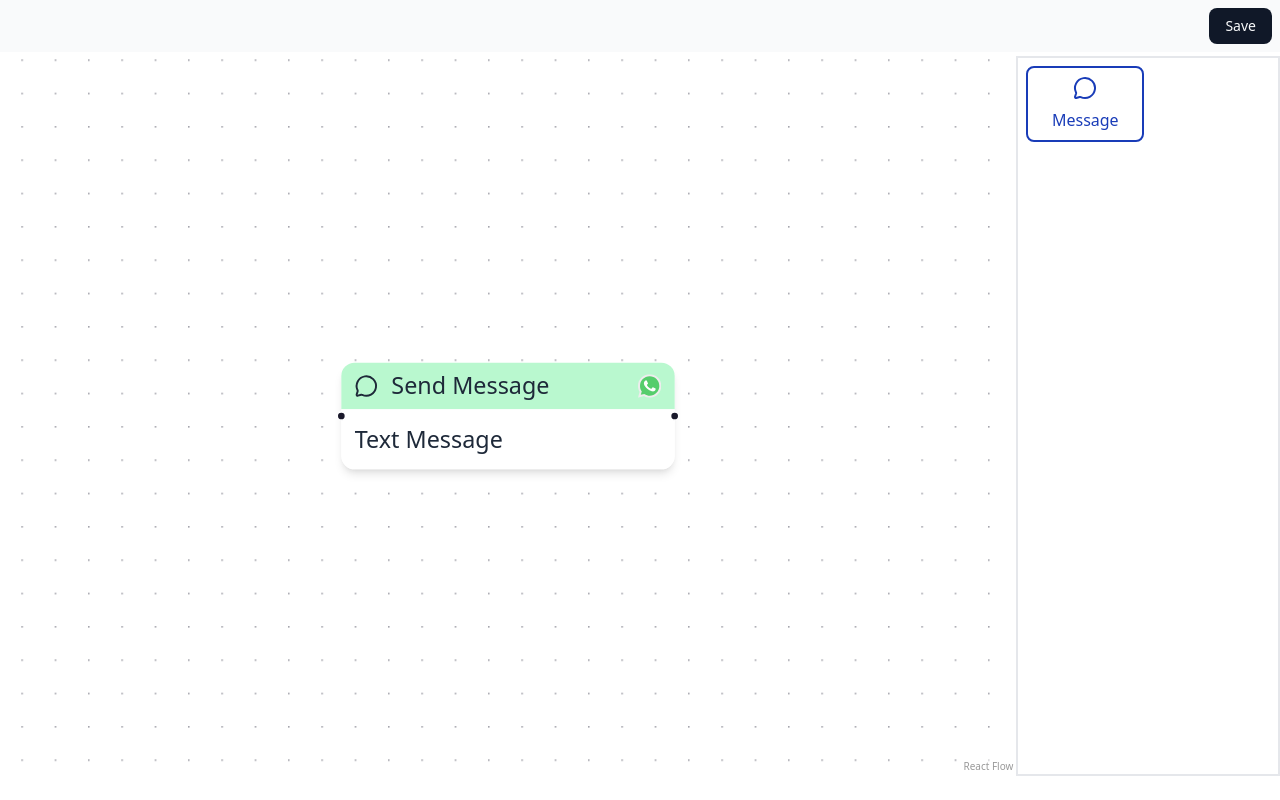
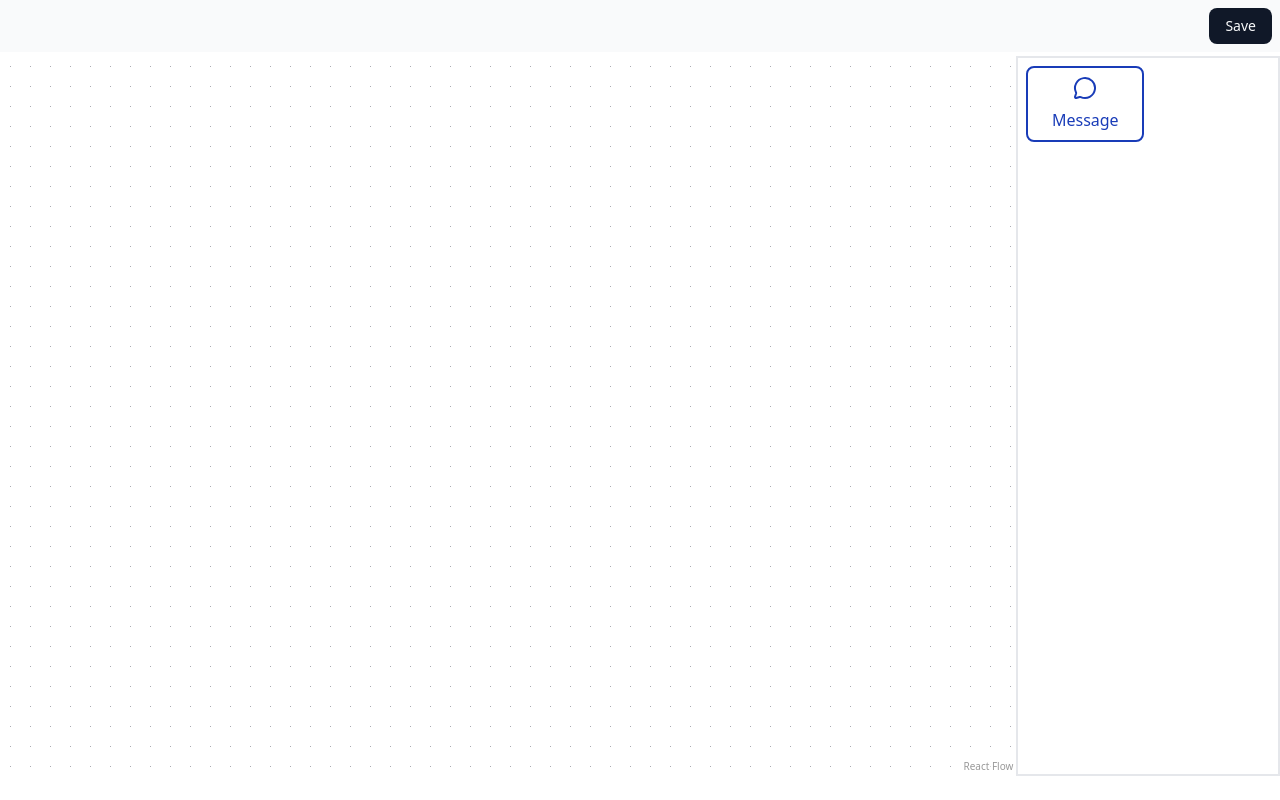
Before and after one commit to Arup3201/chatbot-flow-builder, a React (Vite) app: page / in a window 1280 px wide. Built offline with nearby package versions, Linux system fonts and the light colour scheme.

Commit message:
feat: save flow

```diff
--- a/src/App.tsx
+++ b/src/App.tsx
@@ -1,4 +1,4 @@
-import { useCallback } from "react";
+import { useCallback, useEffect } from "react";
 import {
   type Node,
   type Edge,
@@ -14,18 +14,17 @@ import { Button } from "./components/ui/button";
 import FlowBuilder from "./components/flow-builder";
 import "@xyflow/react/dist/style.css";
 
-const initialNodes: Node[] = [
-  {
-    id: "0",
-    type: "message",
-    data: { text: "Text Message" },
-    position: { x: 0, y: 50 },
-  },
-];
+function App() {
+  const [nodes, setNodes, onNodesChange] = useNodesState<Node>([]);
+  const [edges, setEdges, onEdgesChange] = useEdgesState<Edge>([]);
 
-function App() {
-  const [nodes, setNodes, onNodesChange] = useNodesState<Node>(initialNodes);
-  const [edges, setEdges, onEdgesChange] = useEdgesState<Edge>([]);
+  useEffect(() => {
+    const nodes = JSON.parse(localStorage.getItem('nodes') || '[]')
+    setNodes(nodes);
+
+    const edges = JSON.parse(localStorage.getItem('edges') || '[]')
+    setEdges(edges);
+  }, [])
 
   const onConnect: OnConnect = useCallback(
     (params) =>
@@ -52,7 +51,17 @@ function App() {
   );
 
   function handleSaveFlow() {
-    console.log("TODO");
+    if(nodes.length > 1) {
+      // if not every node is part of atleast one edge
+      if(!nodes.every(node => edges.find(ed => ed.source===node.id || ed.target===node.id))) {
+        alert("Isolated edges are not allowed");
+        return;
+      }
+    }
+
+    localStorage.setItem('nodes', JSON.stringify(nodes));
+    localStorage.setItem('edges', JSON.stringify(edges));
+    alert("Flow saved");
   }
 
   function handleSettingsSave(
```
